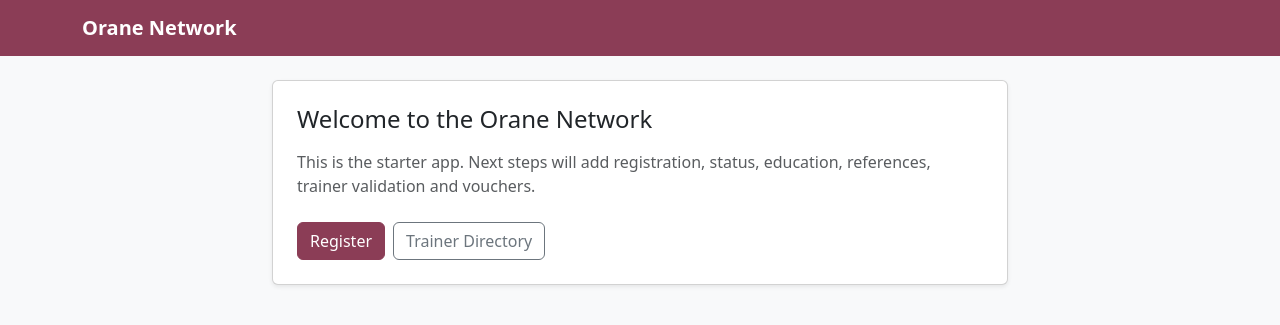
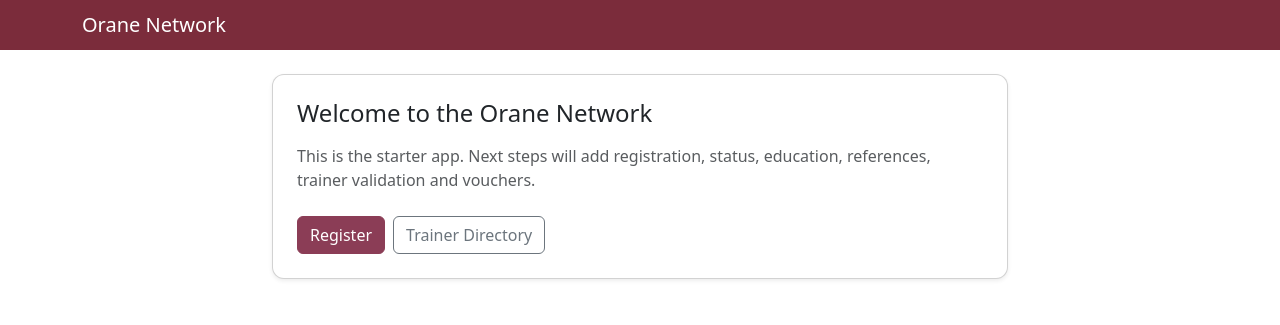
Before and after one commit to oraneit/alumni, a Flask app: page / in a window 1280 px wide. Shown: the top 325 px of the page. Run offline with Flask 3, Linux system fonts and the light colour scheme.

Commit message:
Replace base.html with real Bootstrap layout; add CSS

```diff
--- /dev/null
+++ b/static/app.css
@@ -0,0 +1,2 @@
+.form-label{font-weight:600}
+.container .card{border-radius:.75rem; box-shadow:0 4px 18px rgba(0,0,0,.06)}
--- a/templates/base.html
+++ b/templates/base.html
@@ -1,31 +1,31 @@
 <!doctype html>
 <html lang="en">
 <head>
-    <meta charset="utf-8">
-    <meta name="viewport" content="width=device-width, initial-scale=1">
+  <meta charset="utf-8" />
+  <meta name="viewport" content="width=device-width, initial-scale=1" />
   <title>Orane Network</title>
-    <link href="https://cdn.jsdelivr.net/npm/bootstrap@5.3.3/dist/css/bootstrap.min.css" rel="stylesheet">
+  <link href="https://cdn.jsdelivr.net/npm/bootstrap@5.3.3/dist/css/bootstrap.min.css" rel="stylesheet" />
+  <link rel="stylesheet" href="{{ url_for('static', filename='app.css') }}">
 </head>
-  <body class="bg-light">
-    <nav class="navbar navbar-expand-lg navbar-dark" style="background:#8B3D56;">
-      <div class="container">
-        <a class="navbar-brand fw-semibold" href="/">Orane Network</a>
-      </div>
+<body>
+  <nav class="navbar navbar-dark" style="background:#7b2c3b;">
+    <div class="container"><span class="navbar-brand mb-0 h1">Orane Network</span></div>
   </nav>
 
-    <main class="container py-4">
+  <div class="container my-4">
     {% with messages = get_flashed_messages(with_categories=true) %}
       {% if messages %}
         {% for category, message in messages %}
           <div class="alert alert-{{ category }} alert-dismissible fade show" role="alert">
             {{ message }}
-              <button type="button" class="btn-close" data-bs-dismiss="alert" aria-label="Close"></button>
+            <button type="button" class="btn-close" data-bs-dismiss="alert"></button>
           </div>
         {% endfor %}
       {% endif %}
     {% endwith %}
+
     {% block content %}{% endblock %}
-    </main>
+  </div>
 
   <script src="https://cdn.jsdelivr.net/npm/bootstrap@5.3.3/dist/js/bootstrap.bundle.min.js"></script>
 </body>
```
Lines whose indentation alone changed are shown as unchanged.
